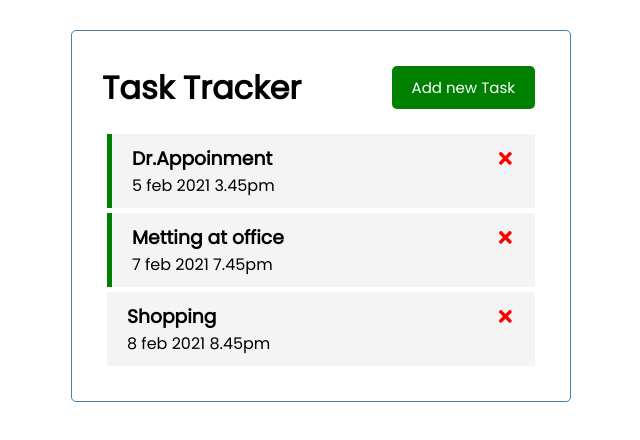
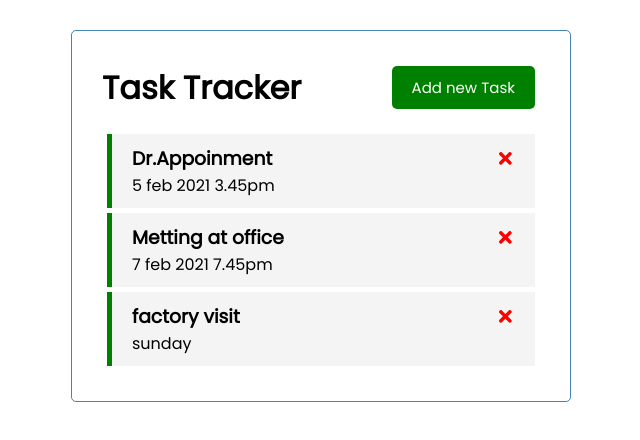
Before and after one commit to yasinarafatpro/react_tracking_task, a React (Create React App) app: page / in a window 1280 px wide. Shown: the top 440 px of the page, without its empty margins (319-959 px from the left). Built offline with nearby package versions, Linux system fonts and the light colour scheme; data requests are answered from the project's data file.

Commit message:
add and delete task from server

```diff
--- a/db.json
+++ b/db.json
@@ -5,17 +5,18 @@
       "text": "Dr.Appoinment",
       "day": "5 feb 2021 3.45pm",
       "reminder": true
-  },
-  {
+    },
+    {
       "id": 2,
       "text": "Metting at office",
       "day": "7 feb 2021 7.45pm",
       "reminder": true
-  }, {
-      "id": 3,
-      "text": "Shopping",
-      "day": "8 feb 2021 8.45pm",
-      "reminder": false
-  }
+    },
+    {
+      "text": "factory visit",
+      "day": "sunday",
+      "reminder": true,
+      "id": 3
+    }
   ]
 }
--- a/src/App.js
+++ b/src/App.js
@@ -3,7 +3,6 @@ import { useState,useEffect } from 'react'
 import Header from './component/Header'
 import Tasks from './component/Tasks';
 import AddTask from './component/AddTask';
-import { FaSketch } from 'react-icons/fa';
 function App() {
   const[showAddTask,setShowAddTask]=useState(false)
   const [tasks, setTasks] = useState([])
@@ -28,15 +27,22 @@ const toggleReminder=(id)=>{
   ))
 }
 //addTask
-const addTask=(task)=>{
-  const id=Math.floor(Math.random()*99999) + 9
-  const newTask={ id,...task}
-  console.log(task,id)
-  setTasks([...tasks,newTask])
+const addTask=async(task)=>{
+  const res=await fetch('http://localhost:5000/tasks',{
+    method:'POST',
+    headers:{
+      'Content-type':'application/json'
+    },
+    body:JSON.stringify(task),
+  })
+  const data=await res.json()
+  setTasks([...tasks,data])
 }
+
 //delete task
-const deleteTask =(id)=>{
-  console.log('delete task',id)
+const deleteTask =async(id)=>{
+  const deletedTask= await fetch(`http://localhost:5000/tasks/${id}`,{method:'DELETE'})
+  console.log(deletedTask)
   setTasks(tasks.filter((task)=>task.id!==id))
 }
   return (
--- a/src/component/Tasks.js
+++ b/src/component/Tasks.js
@@ -4,9 +4,9 @@ const Tasks = ({tasks,onDelete,onToggole}) => {
 
     return (
         <>
-            {tasks.map((task) => (
+            {tasks.map((task,index) => (
                 <Task
-                key={task.id}
+                key={index}
                 task={task}
                 onDelete={onDelete}
                 onToggole={onToggole}
```
